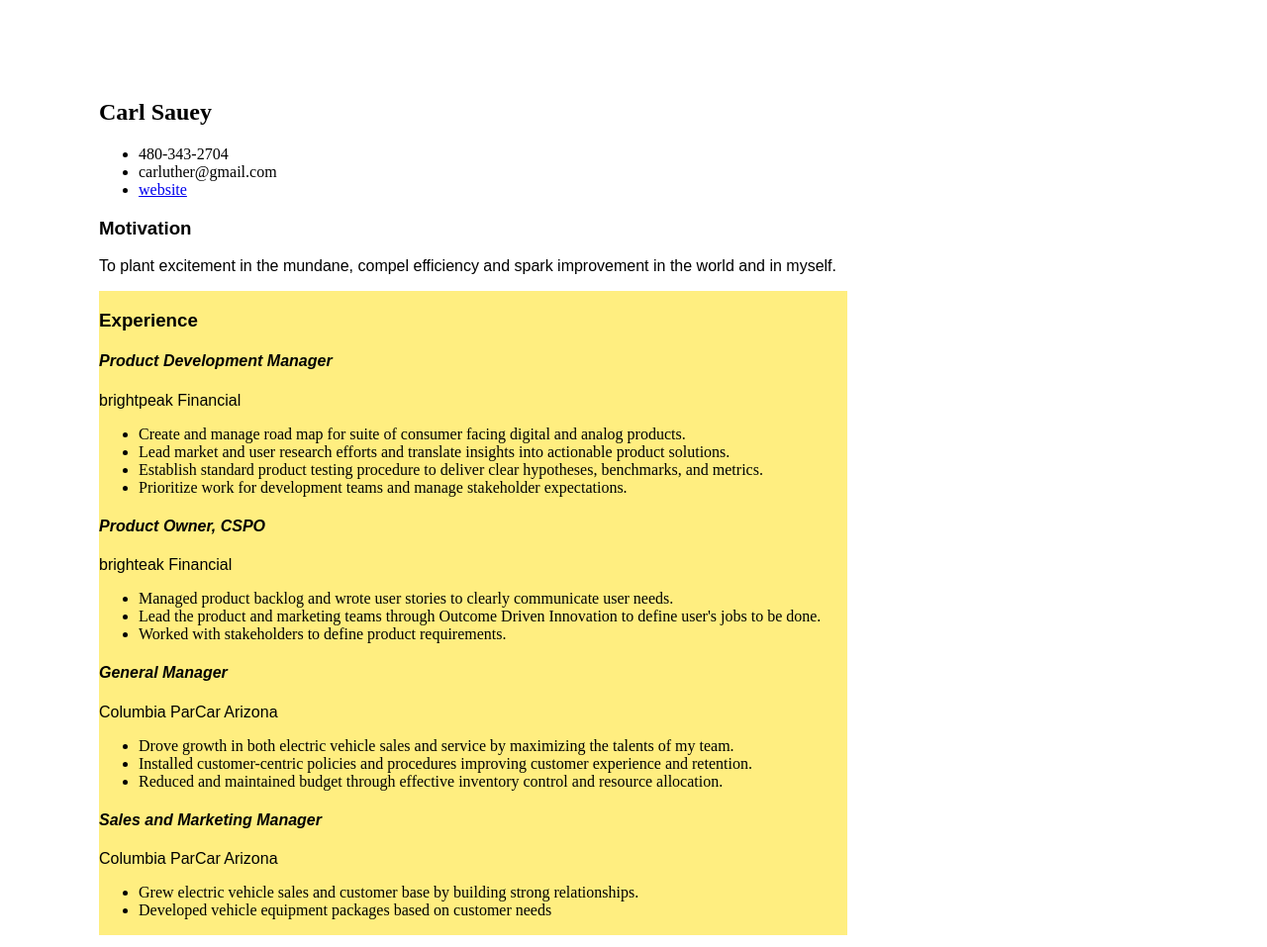
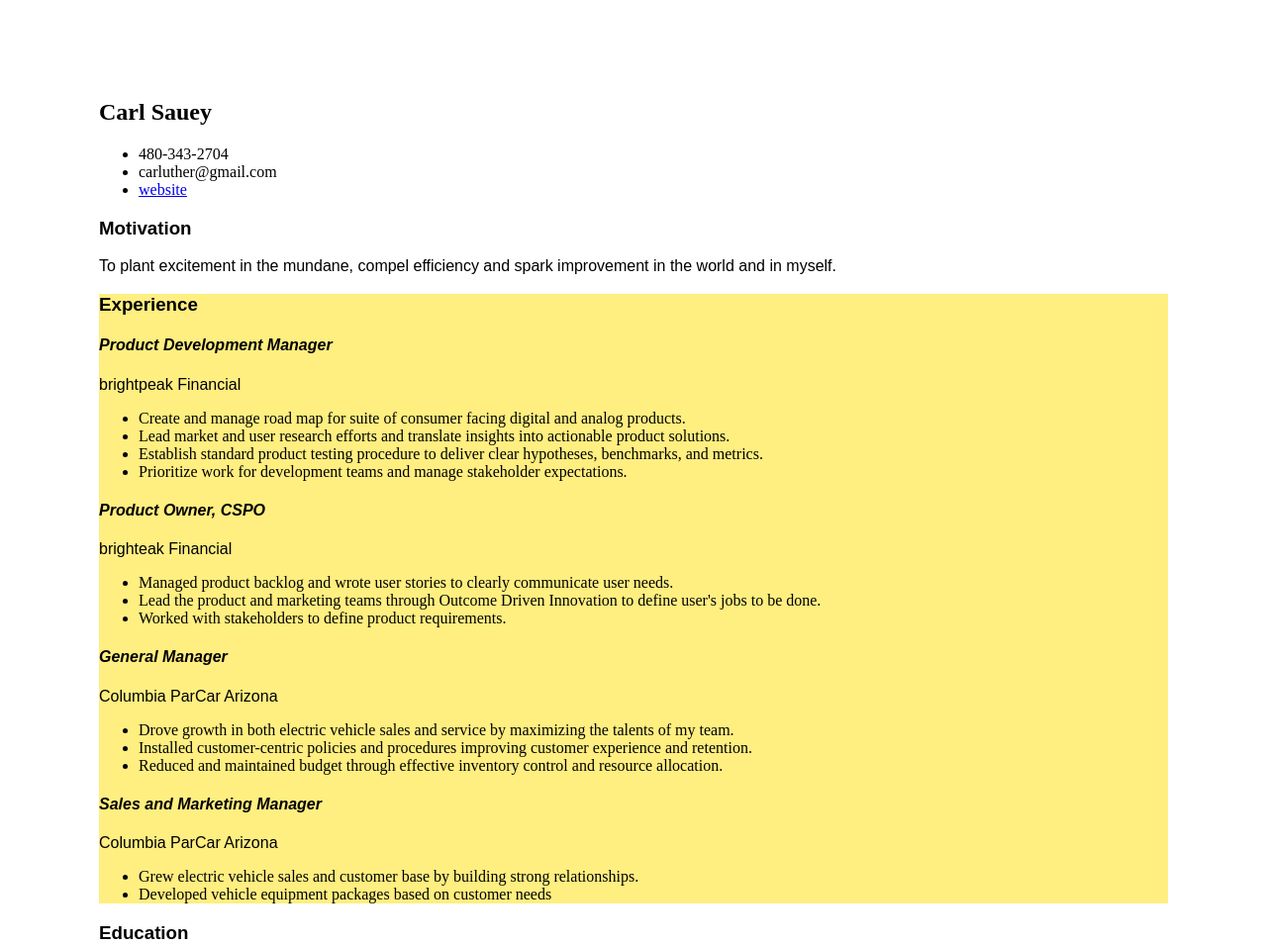
Before and after one commit to carlsauey/carlsauey.github.io, a plain HTML site: page index.html in a window 1280 px wide. Shown: the top 957 px of the page at 99% size. Drawn offline with Linux system fonts and the light colour scheme.

Commit message:
remove flex containers

```diff
--- a/index.html
+++ b/index.html
@@ -12,11 +12,12 @@
       <li>carluther@gmail.com</li>
       <li><a href="http://www.carlsauey.com">website</a></li>
     </ul>
+
     <div class="motivation">
       <h3>Motivation</h3>
       <p>To plant excitement in the mundane, compel efficiency and spark improvement in the world and in myself.</p>
     </div>
-    <div class="container">
+
     <div class="experience">
       <h3>Experience</h3>
       <h4>Product Development Manager</h4>
@@ -48,7 +49,7 @@
         <li>Developed vehicle equipment packages based on customer needs</li>
       </ul>
     </div>
-    </div class="Column">
+
     <div class="Education">
       <h3>Education</h3>
       <h4>Master of Industrial Design</h4>
@@ -59,6 +60,7 @@
       <p>St. Oalf College</p>
       <p>2004-2008</p>
      </div>
+
     <div class="Pro">
       <h3>Proficiencies</h3>
       <ul>
@@ -70,6 +72,7 @@
         <li>Microsoft Office Suite</li>
       </ul>
     </div>
+
     <div class="sauce">
       <h3>Special Sauce</h3>
       <ul>
@@ -79,8 +82,6 @@
         <li>Cheese-head</li>
       </ul>
     </div>
-  </div>
-  </div>
 
   </body>
 </html>
```
